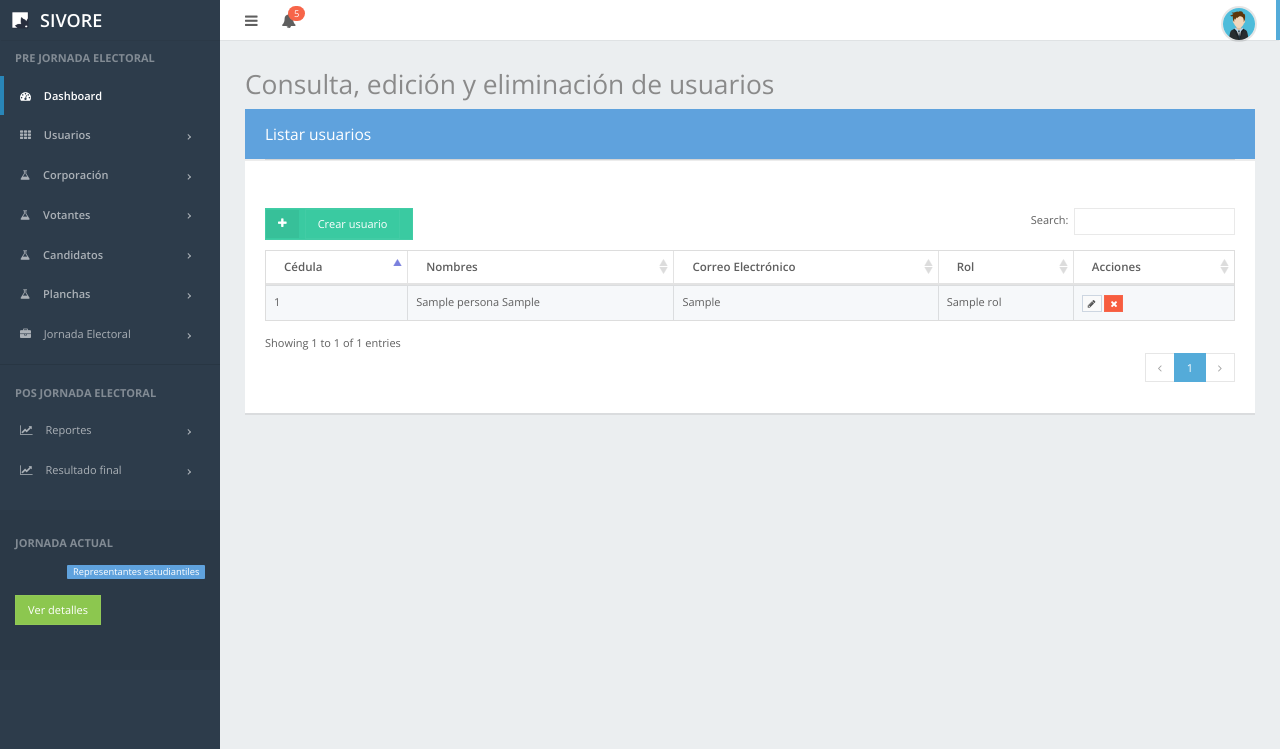
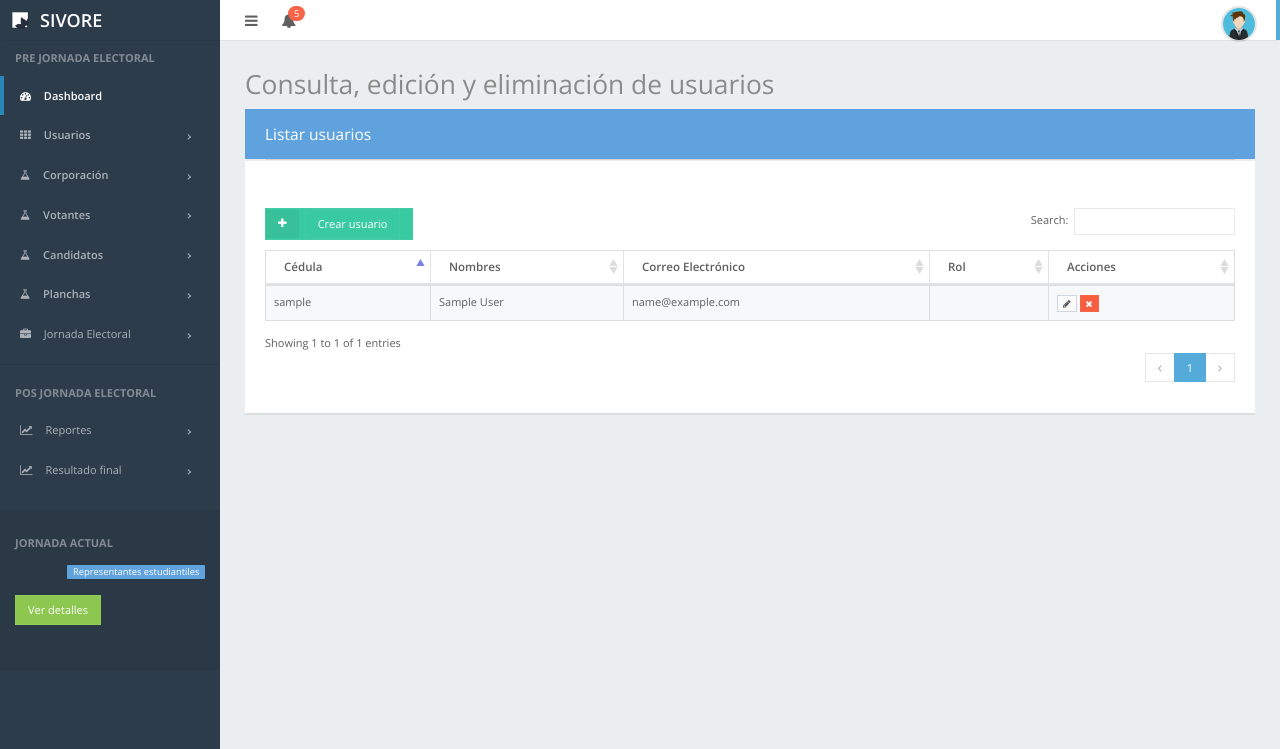
Before and after one commit to Jorgesolis1989/SIVORE, a Django app: page /usuarios/listar/ in a window 1280 px wide. Shown: the top 749 px of the page. Run offline with Django 3.2, Linux system fonts and the light colour scheme; a user stored in the database is signed in; tables that the repository leaves empty hold one stand-in row (values such as "Sample post"); parts of the project's set-up code (start-up, migrations or seed data) failed here and were passed over; some libraries are stand-ins or nearby versions.

Commit message:
Acomodando el modelo sin clase persona ni rol

```diff
--- a/SIVORE/settings.py
+++ b/SIVORE/settings.py
@@ -54,7 +54,7 @@ MIDDLEWARE_CLASSES = (
 
 )
 
-AUTHENTICATION_BACKENDS = ('django.contrib.auth.backends.ModelBackend' ,  )
+AUTHENTICATION_BACKENDS = ('django.contrib.auth.backends.ModelBackend' , "usuarios.backends.BackendUsuarios"  )
 
 ROOT_URLCONF = 'SIVORE.urls'
 
--- a/usuarios/admin.py
+++ b/usuarios/admin.py
@@ -1,7 +1,5 @@
 from django.contrib import admin
-from usuarios.models import USUARIO, PERSONA, ROL
+from usuarios.models import Usuario
 
 # Register your models here.
-admin.site.register(USUARIO)
-admin.site.register(PERSONA)
-admin.site.register(ROL)
+admin.site.register(Usuario)
--- a/usuarios/forms.py
+++ b/usuarios/forms.py
@@ -1,5 +1,5 @@
 from django import forms
-from usuarios.models import  PERSONA
+from usuarios.models import Usuario
 from django.contrib.auth.models import User
 from django.forms import ModelForm
 
@@ -45,8 +45,8 @@ class FormularioRegistroUsuario(forms.Form):
     def usuario_existe(self):
         diccionario_limpio = self.cleaned_data
         cedula = diccionario_limpio.get('cedula_usuario')
-        persona = PERSONA.objects.get(cedula=cedula)
+        usuario = Usuario.objects.get(username=cedula)
 
-        if not persona is None:
+        if not usuario is None:
             raise self.ValidationError("El usuario ya existe")
         return cedula
--- a/usuarios/templates/listar.html
+++ b/usuarios/templates/listar.html
@@ -28,12 +28,13 @@
             <tbody>
                 {% for usuario in usuarios %}
                     <tr>
-                        <td>{{ usuario.persona.cedula }}</td>
-                        <td>{{ usuario.persona.nombre }} {{ usuario.persona.apellidos }}</td>
-                        <td>{{ usuario.persona.correo }}</td>
-                        <td>{{ usuario.rol.nombre }}</td>
+                        <td>{{ usuario.username }}</td>
+                        <td>{{ usuario.first_name }} {{ usuario.last_name }}</td>
+                        <td>{{ usuario.email }}</td>
+
+                        <td>{{ usuario.user_permissions.get.codename }}</td>
                         <td>
-                            <a class="btn btn-xs btn-default add-tooltip" data-toggle="tooltip" href="/usuarios/editar/{{ usuario.persona.cedula }}" data-original-title="Edit" data-container="body"><i class="fa fa-pencil"></i></a>
+                            <a class="btn btn-xs btn-default add-tooltip" data-toggle="tooltip" href="/usuarios/editar/{{ usuario.username }}" data-original-title="Edit" data-container="body"><i class="fa fa-pencil"></i></a>
                             <a class="btn btn-xs btn-danger add-tooltip"  data-toggle="tooltip" href="#" data-original-title="Delete" data-container="body"><i class="fa fa-times"></i></a>
                         </td>
                     </tr>
--- a/usuarios/views.py
+++ b/usuarios/views.py
@@ -1,5 +1,6 @@
 from django.contrib.auth.models import User
 from django.contrib.auth import authenticate, login
+from django.contrib.auth.models import Permission
 from django.views.decorators.csrf import requires_csrf_token
 from django.core.urlresolvers import reverse
 from django.http import HttpResponseRedirect
@@ -14,31 +15,34 @@ from django.template.context import RequestContext
 from django.core.mail import EmailMessage
 
 from django.shortcuts import render
-from usuarios.models import USUARIO , PERSONA , ROL
+from usuarios.models import Usuario
 from usuarios.forms import FormularioLogin
 from usuarios.forms import FormularioRegistroUsuario
-
+from usuarios.backends import BackendUsuarios
 
 #Método auxiliar para encontrar la vista del usuario
 def retornar_vista(request , usuario):
-    if usuario.rol.nombre == "Administrador":
+    print(usuario.get_all_permissions())
+    if usuario.has_perm("usuarios.Administrador"):
         return administrador_home(request, usuario)
-    elif usuario.rol.nombre == "Votante":
+    elif usuario.has_perm("usuarios.Votante"):
         return votante_home(request, usuario)
+    elif usuario.has_perm("usuarios.Superior"):
+        return superior_home(request, usuario)
     else:
-        return superior_home(request, usuario)
-
+        return login_view()
 # Pagina principal para usuario Administrador
-@login_required()
+@permission_required("usuarios.Administrador" , login_url="/")
 def administrador_home(request , usuario):
     return render(request, 'administrador.html', {'usuario': usuario})
 
-
 # Pagina del home  para usuario Votante
+@permission_required("usuarios.Votante" , login_url="/")
 def votante_home(request, usuario):
     return render(request , 'votante.html', {'usuario': usuario})
 
 # Pagina del home  para usuario Superior
+@permission_required("usuarios.Superior" , login_url="/")
 def superior_home(request, usuario):
     return render(request , 'superior.html', {'usuario': usuario})
 
@@ -47,18 +51,18 @@ def superior_home(request, usuario):
 def login_view(request):
     mensaje = ""
     if request.user.is_authenticated() and not request.user.is_superuser:
-        usuario = USUARIO.objects.get(persona__cedula=request.user.username)
+        usuario = Usuario.objects.get(username=request.user.username)
         return retornar_vista(request, usuario)
 
     elif request.method == 'POST':
         form = FormularioLogin(request.POST)
         if form.is_valid():
             cd = form.cleaned_data
-            acceso = authenticate(username=cd['username'], password=cd['password'])
-            if acceso is not None:
-                if acceso.is_active:
-                    login(request, acceso)
-                    usuario = USUARIO.objects.get(persona__cedula=cd['username'])
+            usuario = authenticate(username=cd['username'], password=cd['password'])
+            if usuario is not None:
+                if usuario.is_active:
+                    login(request, usuario)
+
                     #Redireccionar
                     return retornar_vista(request, usuario)
                 else:
@@ -70,54 +74,50 @@ def login_view(request):
     return render(request, 'login.html', {'mensaje': mensaje, 'form': form })
 
 #Vista de registro de usuarios
-@login_required()
+@permission_required("usuarios.Administrador" , login_url="/")
 def registro_usuario(request):
     mensaje = ""
     if request.method == 'POST':
         form = FormularioRegistroUsuario(request.POST)
+
+        #Si el formulario es valido y tiene datos, limpielo
         if form.is_valid():
+            #Capture la cedula del usuario
             cedula_usuario = form.cleaned_data["cedula_usuario"]
-            persona = PERSONA.objects.filter(cedula=cedula_usuario)
-            if not persona:
-                nombre_usuario = form.cleaned_data["nombre_usuario"]
-                apellido_usuario = form.cleaned_data["apellido_usuario"]
-                correo = form.cleaned_data["email"]
-                rol = form.cleaned_data["rol"]
 
-                # Creando la persona.
-                persona = PERSONA()
-                persona.cedula = cedula_usuario
-                persona.nombre = nombre_usuario
-                persona.apellidos = apellido_usuario
-                persona.correo = correo
+            #Consultando el usuario en la base de datos.
+            usuario = Usuario.objects.filter(cedula_usuario=cedula_usuario)
 
-                try:
-                    persona.save()
-                except Exception as e:
-                    print(e)
+            #Si el usuario no existe, lo crea
+            if not usuario:
+                # Creando el usuario
+                usuario = Usuario()
+                usuario.cedula_usuario = cedula_usuario
+                usuario.first_name = form.cleaned_data["nombre_usuario"]
+                usuario.last_name = form.cleaned_data["apellido_usuario"]
+                usuario.email = form.cleaned_data["email"]
+                usuario.username = cedula_usuario
+                #generando el password aleatorio.
+                password = User.objects.make_random_password()
+                usuario.set_password(password)
 
-                # Creando el usuario
-                usuario = USUARIO()
-                usuario.username = cedula_usuario
-                usuario.persona = PERSONA.objects.get(cedula=cedula_usuario)
-                usuario.rol = ROL.objects.get(nombre=rol)
-                password = User.objects.make_random_password()
-                print("El password es : "+password)
-                usuario.set_password(password)
-                usuario.observacion =  "Creando USUARIO " + str(cedula_usuario)
+                #usuario.user_permissions.add(form.cleaned_data["rol"])
+                print(password)
 
                 # Enviando contraseña al correo electronico registrado.
-                mensaje = "Señor(a) ", usuario.persona.nombre , "\nSu usuario de acceso es: ", usuario.username , "\n Contraseña: ", password
-                send_mail('Envío de contraseña de acceso', mensaje, 'sivoreunivalle@gmail.com', [correo], fail_silently=False)
+                mensaje = "Señor(a) ", usuario.first_name , "\nSu usuario de acceso es: ", usuario.cedula_usuario , "\n Contraseña: ", usuario.password
+                #send_mail('Envío de contraseña de acceso a SIVORE', mensaje, 'sivoreunivalle@gmail.com', [usuario.email], fail_silently=False)
 
+                #Crea el usuario en la BD s i hay excepcion
                 try:
                     usuario.save()
                 except Exception as e:
                     print(e)
 
+                usuario.user_permissions.add(Permission.objects.get(codename=form.cleaned_data["rol"]))
 
                 form = FormularioRegistroUsuario()
-                mensaje = "El usuario se guardo correctamente, la contraseña se envío al correo " + correo
+                mensaje = "El usuario se guardo correctamente, la contraseña se envío al correo " + usuario.email
             else:
                 form = FormularioRegistroUsuario()
                 mensaje = "El usuario " + str(cedula_usuario)  + " ya esta registrado"
@@ -135,20 +135,20 @@ def registro_usuario(request):
     return render(request, 'registro_usuario.html',{'mensaje': mensaje, 'form': form})
 
 # Vista para listar usuarios
-@login_required()
+@permission_required("usuarios.Administrador" , login_url="/")
 def listar_usuario(request):
-    usuarios = USUARIO.objects.all()
+    usuarios = Usuario.objects.all()
     return render(request, 'listar.html', {'usuarios': usuarios})
 
-#Registro usuarios
-@login_required()
+#Edicion usuarios
+@permission_required("usuarios.Administrador" , login_url="/")
 def editar_usuario(request, username=None):
     print(username)
     if username is None:
         return render(request, 'administrador.html')
     else:
-        usuario = USUARIO.objects.get(username=username)
+        usuario = Usuario.objects.get(username=username)
         form = FormularioRegistroUsuario()
-        form.initial = {'cedula_usuario': usuario.username, 'nombre_usuario': usuario.persona.nombre , 'apellido_usuario': usuario.persona.apellidos ,
-                        'rol': usuario.rol.nombre , 'email': usuario.persona.correo }
+        form.initial = {'cedula_usuario': usuario.cedula_usuario, 'nombre_usuario': usuario.first_name , 'apellido_usuario': usuario.last_name ,
+                        'rol': "Administrador" , 'email': usuario.email }
     return render(request, 'editar_usuario.html', {'form': form})
```
Also changed, not shown: usuarios/backends.py (+16 -20 lines), usuarios/models.py (+12 -39 lines), usuarios/migrations/0001_initial.py (deleted).
